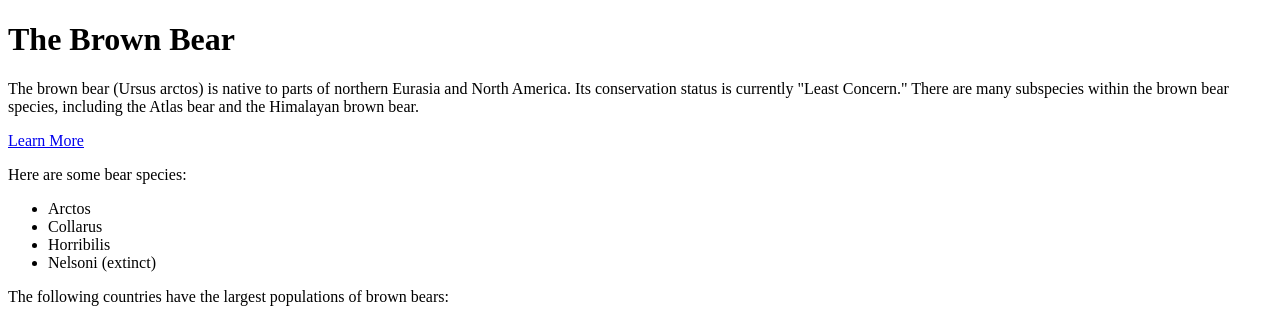
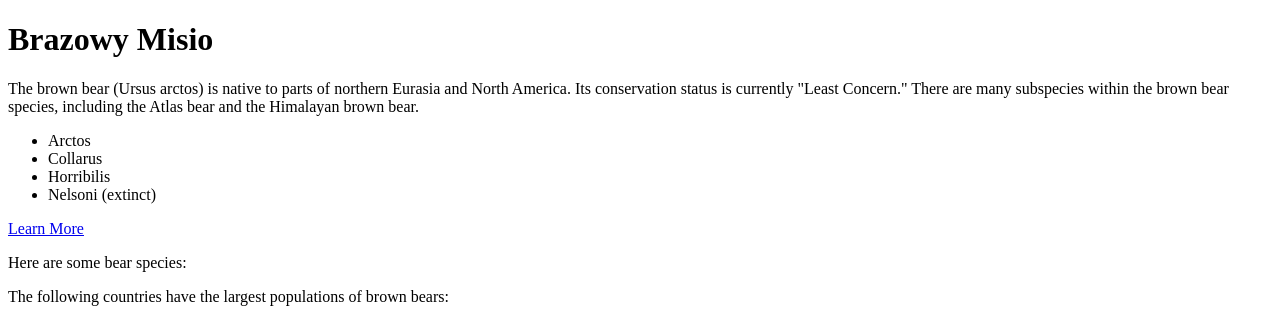
Before and after one commit to cubazak/jakubzak.pl, a plain HTML site: page index.html in a window 1280 px wide. Shown: the top 319 px of the page. Drawn offline with Linux system fonts and the light colour scheme.

Commit message:
My third commit.

```diff
--- a/index.html
+++ b/index.html
@@ -6,17 +6,17 @@
   <link rel="shortcut icon" type="image/png" href="jzfavicon.png"/>
 </head>
 <body>
-  <h1>The Brown Bear</h1>
+    <h1>Brazowy Misio</h1>
   <!-- A section that describes the brown bear -->
   <p>The brown bear (Ursus arctos) is native to parts of northern Eurasia and North America. Its conservation status is currently "Least Concern." There are many subspecies within the brown bear species, including the Atlas bear and the Himalayan brown bear.</p>
-  <a href="https://en.wikipedia.org/wiki/Brown_bear">Learn More</a>
-  <p>Here are some bear species:</p>
   <ul>
     <li>Arctos</li>
     <li>Collarus</li>
     <li>Horribilis</li>
     <li>Nelsoni (extinct)</li>
   </ul>
+  <a href="https://en.wikipedia.org/wiki/Brown_bear">Learn More</a>
+  <p>Here are some bear species:</p>
   <p>The following countries have the largest populations of brown bears:</p>
   <ol>
     <li>Russia</li>
```
